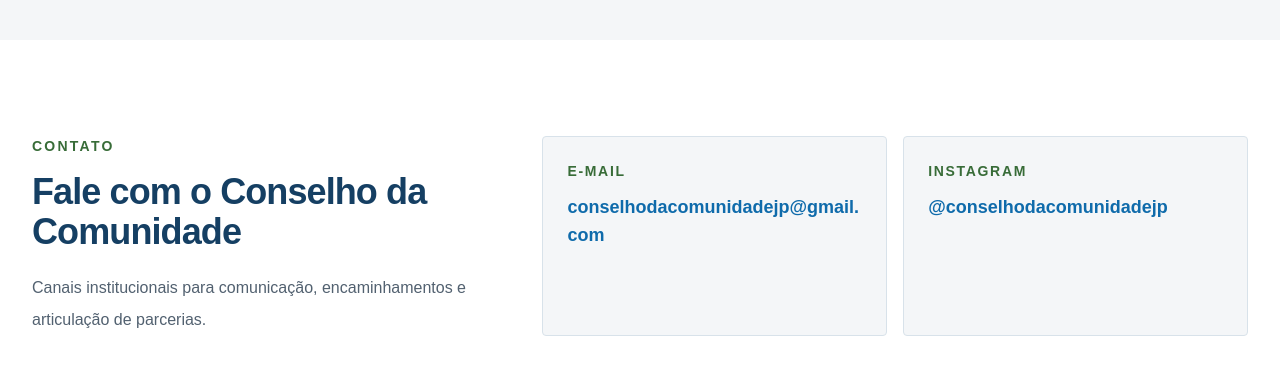
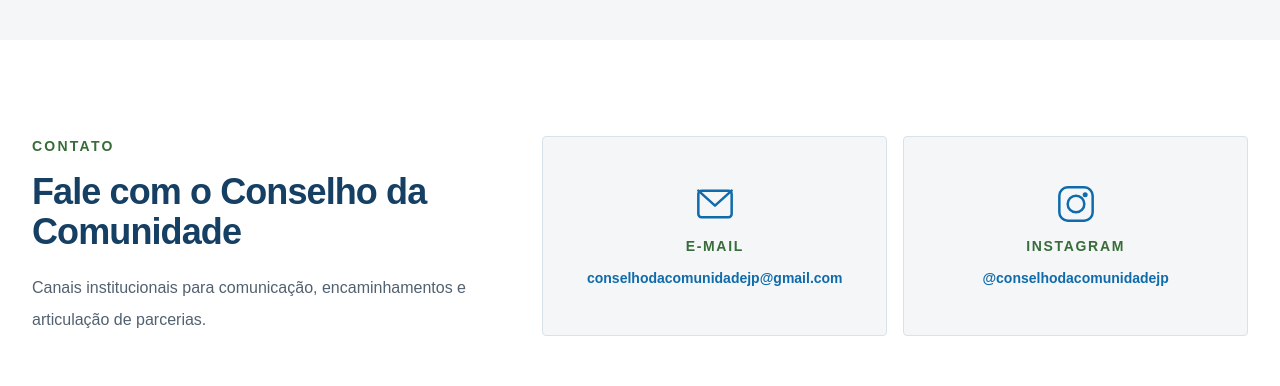
Before and after one commit to robsonlopespb1-ux/site-conselho-comunidade-jp, a Next.js app: page / in a window 1280 px wide. Shown: the part 5580-5966 px from the top of the page. Built offline with nearby package versions, Linux system fonts and the light colour scheme.

Commit message:
feat: icones SVG e fontes uniformes nos cards de Contato

```diff
--- a/src/app/page.tsx
+++ b/src/app/page.tsx
@@ -118,11 +118,44 @@ const contactItems = [
     label: "E-mail",
     value: "conselhodacomunidadejp@gmail.com",
     href: "mailto:conselhodacomunidadejp@gmail.com",
+    icon: (
+      <svg
+        xmlns="http://www.w3.org/2000/svg"
+        viewBox="0 0 24 24"
+        fill="none"
+        stroke="currentColor"
+        strokeWidth="1.5"
+        strokeLinecap="round"
+        strokeLinejoin="round"
+        aria-hidden="true"
+        className="mb-3 h-10 w-10 text-[#0f6bab]"
+      >
+        <rect x="2" y="4" width="20" height="16" rx="2" />
+        <path d="M22 4L12 13L2 4" />
+      </svg>
+    ),
   },
   {
     label: "Instagram",
     value: "@conselhodacomunidadejp",
     href: "https://www.instagram.com/conselhodacomunidadejp",
+    icon: (
+      <svg
+        xmlns="http://www.w3.org/2000/svg"
+        viewBox="0 0 24 24"
+        fill="none"
+        stroke="currentColor"
+        strokeWidth="1.5"
+        strokeLinecap="round"
+        strokeLinejoin="round"
+        aria-hidden="true"
+        className="mb-3 h-10 w-10 text-[#0f6bab]"
+      >
+        <rect x="2" y="2" width="20" height="20" rx="5" />
+        <circle cx="12" cy="12" r="5" />
+        <circle cx="17.5" cy="6.5" r="1.5" fill="currentColor" stroke="none" />
+      </svg>
+    ),
   },
 ];
 
@@ -312,8 +345,9 @@ export default function Home() {
                 {contactItems.map((item) => (
                   <div
                     key={item.label}
-                    className="rounded-sm border border-[#d8e2ea] bg-[#f4f6f8] p-6"
+                    className="flex flex-col items-center justify-center rounded-sm border border-[#d8e2ea] bg-[#f4f6f8] p-6 text-center"
                   >
+                    {item.icon}
                     <p className="text-sm font-semibold uppercase tracking-[0.12em] text-[#386c38]">
                       {item.label}
                     </p>
@@ -323,12 +357,12 @@ export default function Home() {
                         {...(item.href.startsWith("http")
                           ? { target: "_blank", rel: "noopener noreferrer" }
                           : {})}
-                        className="mt-3 block break-words text-lg font-semibold text-[#0f6bab] underline-offset-4 hover:underline"
+                        className="mt-3 block cursor-pointer break-all text-sm font-semibold text-[#0f6bab] underline-offset-4 hover:underline"
                       >
                         {item.value}
                       </a>
                     ) : (
-                      <p className="mt-3 text-lg font-semibold text-[#1f2933]">
+                      <p className="mt-3 text-sm font-semibold text-[#1f2933]">
                         {item.value}
                       </p>
                     )}
```
